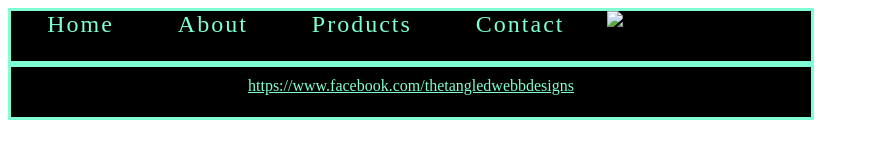
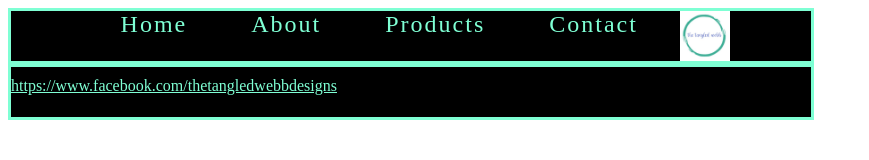
Before and after one commit to jeremiahb1983/HTML-CSS3-JS, a plain HTML site: page jessies_website/index.html in a window 1280 px wide. Shown: the whole page, without its empty margins (0-869 px from the left). Drawn offline with Linux system fonts and the light colour scheme.

Commit message:
Add files via upload

```diff
--- a/jessies_website/index.html
+++ b/jessies_website/index.html
@@ -13,12 +13,12 @@
     <a href="products.html">Products</a>
     <a href="contact.html">Contact</a>
   </nav>
-  <<img src="Images/logo.jpg" alt="The Tangled Webb">
+  <<img src="Images/logo.jpeg" alt="The Tangled Webb">
 </header>
 <body>
 
 </body>
 <footer class="foot">
-  <a href="#">https://www.facebook.com/thetangledwebbdesigns</a>
+  <a href="https://www.facebook.com/thetangledwebbdesigns">https://www.facebook.com/thetangledwebbdesigns</a>
 </footer>
 </html>
--- a/jessies_website/index_styles.css
+++ b/jessies_website/index_styles.css
@@ -33,6 +33,7 @@ header img {
 }
 
 .foot {
+  display:flex;
   background-color: black;
   border: 3px solid aquamarine;
   height: 50px;
```
